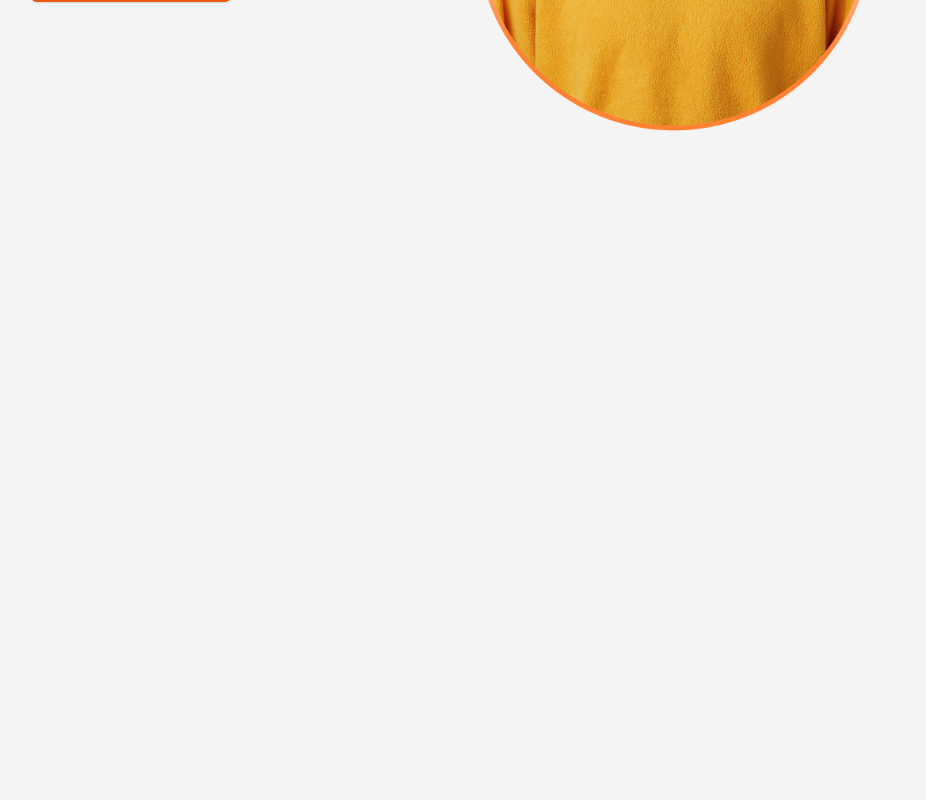
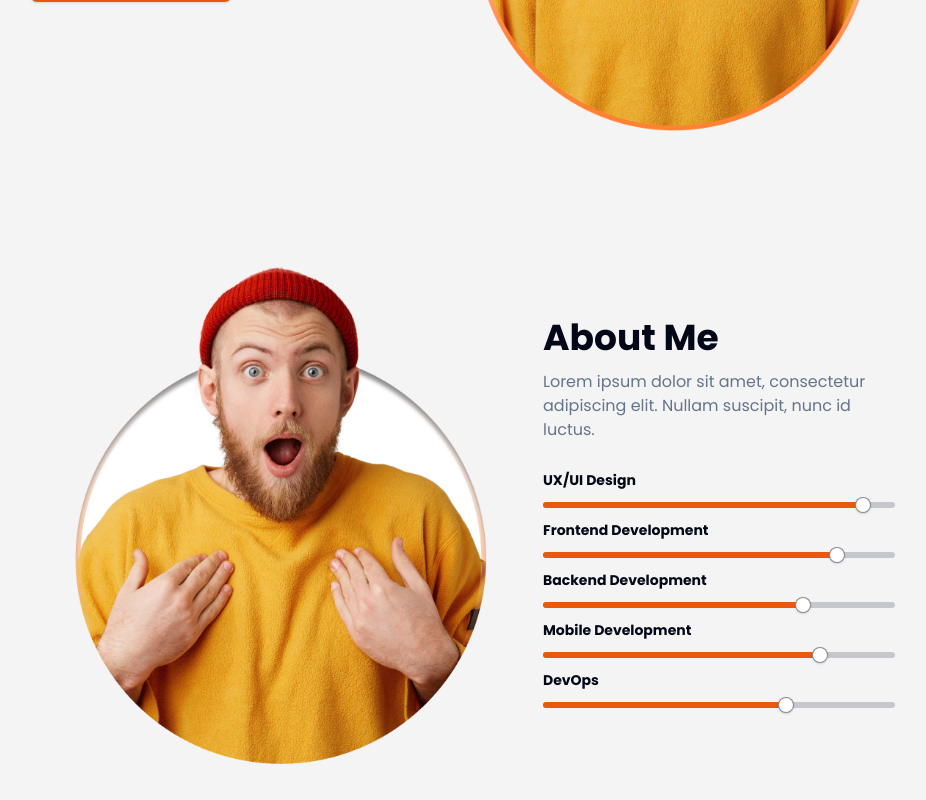
Before and after one commit to makewithreact/my-portfolio, a Next.js app: page / in a window 1280 px wide. Shown: the part 528-1328 px from the top of the page, without its empty margins (177-1103 px from the left). Before the commit the page ends 800 px from the top, so only its background shows below. Built offline with nearby package versions, Linux system fonts and the light colour scheme.

Commit message:
feat: create AboutMeSection

```diff
--- a/app/page.tsx
+++ b/app/page.tsx
@@ -1,9 +1,11 @@
+import { AboutMeSection } from "@/components/AboutMeSection";
 import { HeroSection } from "@/components/HeroSection";
 
 export default function Home() {
   return (
     <main className="flex flex-col gap-8 w-full max-w-4xl p-4 mx-auto">
       <HeroSection />
+      <AboutMeSection />
     </main>
   );
 }
--- /dev/null
+++ b/components/AboutMeSection.tsx
@@ -0,0 +1,38 @@
+import Image from 'next/image'
+import aboutMeImage from '../public/images/about-me-avatar.png'
+import { Slider } from "@/components/ui/slider"
+
+const skills = [
+  { name: "UX/UI Design", value: 93 },
+  { name: "Frontend Development", value: 85 },
+  { name: "Backend Development", value: 75 },
+  { name: "Mobile Development", value: 80 },
+  { name: "DevOps", value: 70 },
+]
+
+export function AboutMeSection() {
+  return (
+    <section className="w-full py-5 flex gap-3 items-center">
+      <Image src={aboutMeImage} alt="Jhon Doe" width={500} height={500} />
+
+      <div className="flex flex-col gap-3 w-full">
+        <h3 className="text-4xl font-bold">About Me</h3>
+        <p className="text-muted-foreground">
+          Lorem ipsum dolor sit amet, consectetur adipiscing elit. Nullam
+          suscipit, nunc id luctus.
+        </p>
+
+        <div className="flex flex-col gap-3 mt-4">
+          {
+            skills.map(skill => (
+              <div key={skill.name} className="flex flex-col gap-3">
+                <span className="text-sm font-bold">{skill.name}</span>
+                <Slider defaultValue={[skill.value]} max={100} step={1} disabled />
+              </div>
+            ))
+          }
+        </div>
+      </div>
+    </section>
+  )
+}
--- /dev/null
+++ b/components/ui/slider.tsx
@@ -0,0 +1,28 @@
+"use client"
+
+import * as React from "react"
+import * as SliderPrimitive from "@radix-ui/react-slider"
+
+import { cn } from "@/lib/utils"
+
+const Slider = React.forwardRef<
+  React.ElementRef<typeof SliderPrimitive.Root>,
+  React.ComponentPropsWithoutRef<typeof SliderPrimitive.Root>
+>(({ className, ...props }, ref) => (
+  <SliderPrimitive.Root
+    ref={ref}
+    className={cn(
+      "relative flex w-full touch-none select-none items-center",
+      className
+    )}
+    {...props}
+  >
+    <SliderPrimitive.Track className="relative h-1.5 w-full grow overflow-hidden rounded-full bg-primary/20">
+      <SliderPrimitive.Range className="absolute h-full bg-orange-600" />
+    </SliderPrimitive.Track>
+    <SliderPrimitive.Thumb className="block h-4 w-4 rounded-full border border-primary/50 bg-background shadow transition-colors focus-visible:outline-none focus-visible:ring-1 focus-visible:ring-ring disabled:pointer-events-none disabled:opacity-50" />
+  </SliderPrimitive.Root>
+))
+Slider.displayName = SliderPrimitive.Root.displayName
+
+export { Slider }
--- a/package.json
+++ b/package.json
@@ -10,6 +10,7 @@
   },
   "dependencies": {
     "@radix-ui/react-dropdown-menu": "^2.1.4",
+    "@radix-ui/react-slider": "^1.2.2",
     "@radix-ui/react-slot": "^1.1.1",
     "class-variance-authority": "^0.7.1",
     "clsx": "^2.1.1",
```
Also changed, not shown: 1 other file (tests, documents, lock files or other folders).
